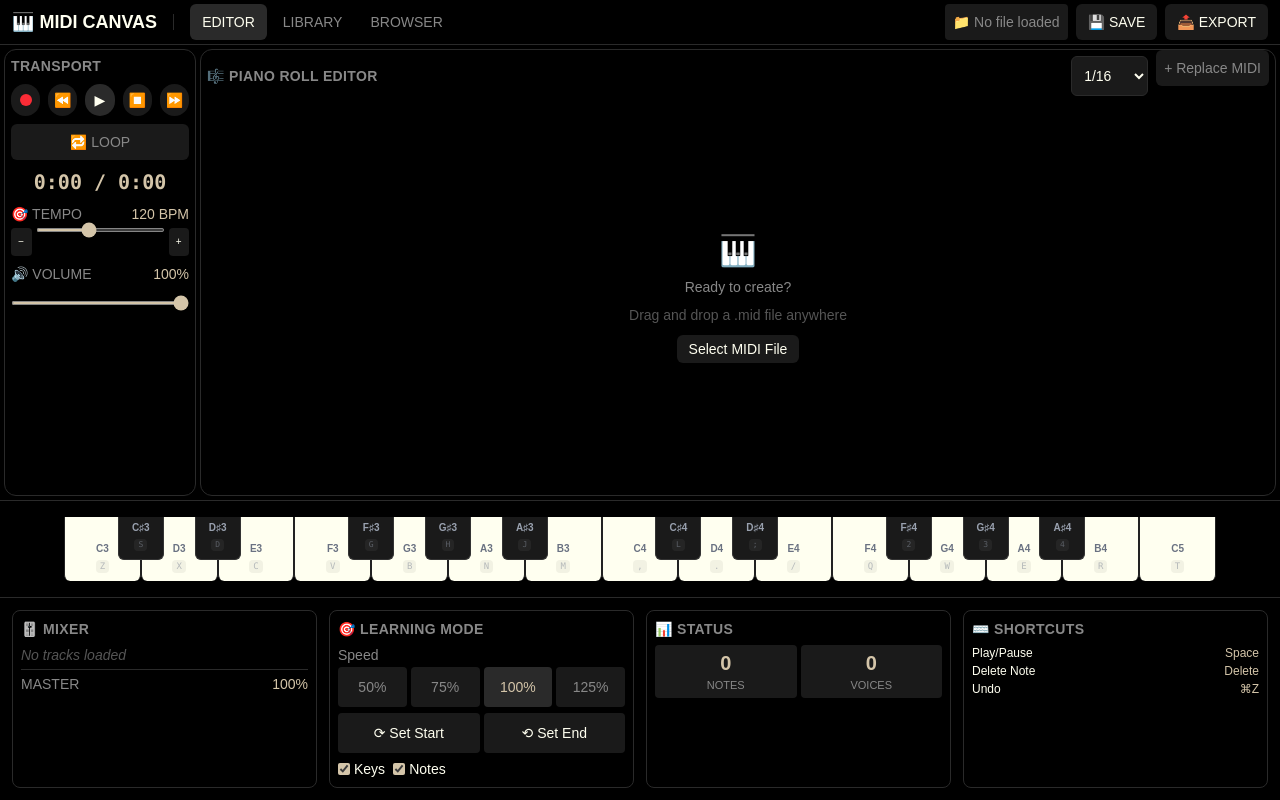
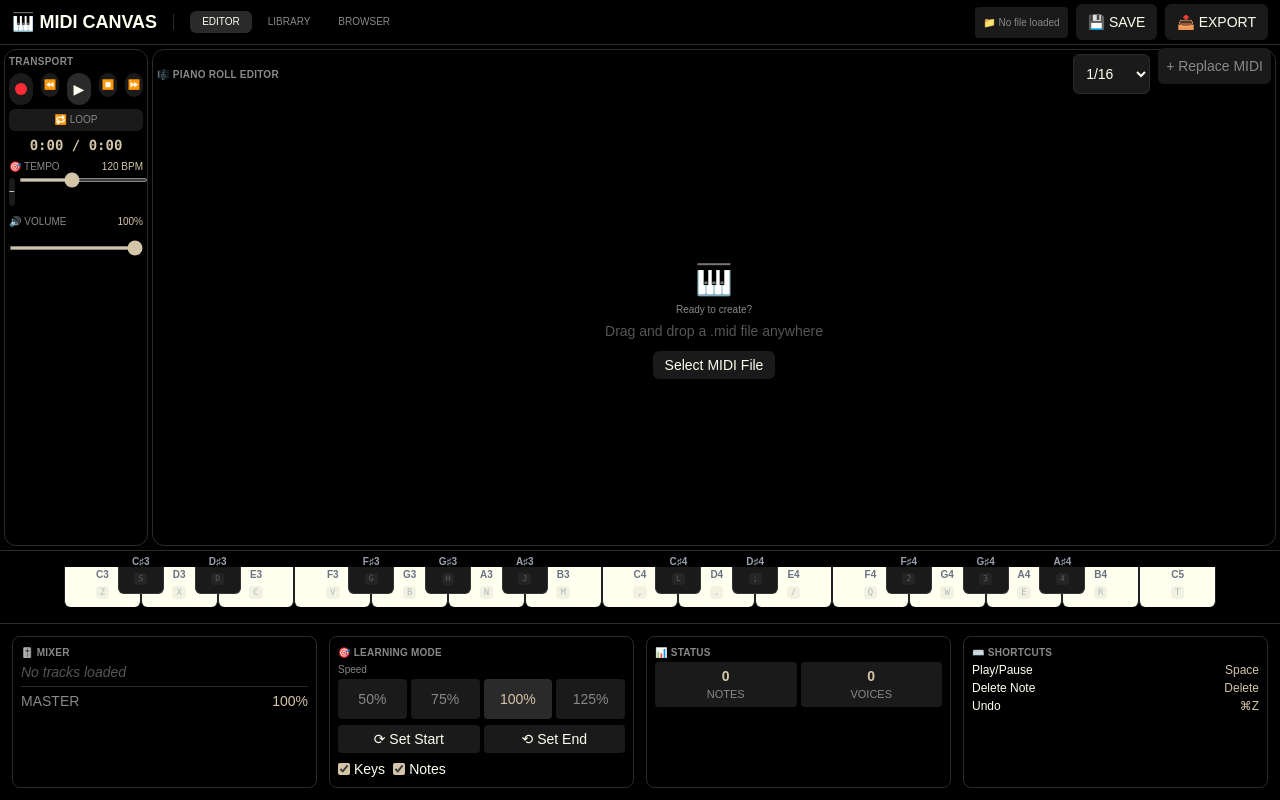
Before and after one commit to nishhhi11/MidiCanvas, a React (Vite) app: page /studio in a window 1280 px wide. Built offline with nearby package versions, Linux system fonts and the light colour scheme.

Commit message:
Extreme shrinking of transport and bottom panels to maximize piano roll

```diff
--- a/src/pages/EditorPage.jsx
+++ b/src/pages/EditorPage.jsx
@@ -256,7 +256,7 @@ export default function EditorPage() {
                 <Link
                   key={tab}
                   to={tab === 'EDITOR' ? '/studio' : tab === 'LIBRARY' ? '/library' : '/'}
-                  className={`px-3 py-2 rounded-md text-sm font-medium transition-all ${
+                  className={`px-3 py-1 rounded-md text-[10px] text-sm font-medium transition-all ${
                     tab === 'EDITOR'
                       ? 'bg-[#2a2a2a] text-[#FFFFF0]'
                       : 'text-[#888888] hover:text-[#FFFFF0] hover:bg-[#1a1a1a]'
@@ -269,7 +269,7 @@ export default function EditorPage() {
           </div>
 
           <div className="flex items-center gap-2">
-            <span className="text-sm text-[#888888] bg-[#1a1a1a] px-2 py-2 rounded">
+            <span className="text-[10px] text-[#888888] bg-[#1a1a1a] px-2 py-2 rounded">
               📁 {uploadedFile || 'No file loaded'}
             </span>
             <button
@@ -305,10 +305,10 @@ export default function EditorPage() {
 
       <div className="flex-1 flex min-h-0 p-1 gap-1">
 
-        <div className="w-48 flex-shrink-0 bg-black rounded-xl border border-[#2a2a2a] p-1.5 flex flex-col">
-          <div className="text-sm font-semibold text-[#888888] mb-2 uppercase tracking-wide">Transport</div>
+        <div className="w-36 flex-shrink-0 bg-black rounded-xl border border-[#2a2a2a] p-1 flex flex-col">
+          <div className="text-[10px] font-bold text-[#888888] mb-1 uppercase tracking-wide">Transport</div>
 
-          <div className="flex justify-center gap-2 mb-2">
+          <div className="flex justify-center gap-2 mb-1">
             <button
               onClick={toggleRecord}
               className={`w-8 h-8 rounded-full flex items-center justify-center transition-all ${
@@ -322,7 +322,7 @@ export default function EditorPage() {
             </button>
             <button
               onClick={() => handleSeek(0)}
-              className="w-8 h-8 rounded-full text-sm bg-[#1a1a1a] hover:bg-[#2a2a2a] text-sm text-[#FFFFF0]"
+              className="w-6 h-6 rounded-full text-[10px] bg-[#1a1a1a] hover:bg-[#2a2a2a] text-sm text-[#FFFFF0]"
               title="Rewind to Start"
             >
               ⏪
@@ -335,13 +335,13 @@ export default function EditorPage() {
             </button>
             <button
               onClick={() => handleStop()}
-              className="w-8 h-8 rounded-full text-sm bg-[#1a1a1a] hover:bg-[#2a2a2a] text-sm text-[#FFFFF0]"
+              className="w-6 h-6 rounded-full text-[10px] bg-[#1a1a1a] hover:bg-[#2a2a2a] text-sm text-[#FFFFF0]"
             >
               ⏹️
             </button>
             <button
               onClick={() => handleSeek(Math.min(totalTime, currentTime + 5))}
-              className="w-8 h-8 rounded-full text-sm bg-[#1a1a1a] hover:bg-[#2a2a2a] text-sm text-[#FFFFF0]"
+              className="w-6 h-6 rounded-full text-[10px] bg-[#1a1a1a] hover:bg-[#2a2a2a] text-sm text-[#FFFFF0]"
               title="Fast Forward"
             >
               ⏩
@@ -350,7 +350,7 @@ export default function EditorPage() {
 
           <button
             onClick={toggleLoop}
-            className={`text-sm py-2 rounded-md mb-2 transition-all ${
+            className={`text-sm py-1 rounded-md text-[10px] mb-1 transition-all ${
               isLooping
                 ? 'bg-[#2a2a2a] text-[#D4C5A9] border border-[#D4C5A9]/30'
                 : 'bg-[#1a1a1a] text-[#888888] hover:bg-[#2a2a2a]'
@@ -359,13 +359,13 @@ export default function EditorPage() {
             🔁 {isLooping ? 'LOOP ACTIVE' : 'LOOP'}
           </button>
 
-          <div className="text-center font-mono text-xl font-bold text-[#D4C5A9] mb-2">
+          <div className="text-center font-mono text-sm font-bold text-[#D4C5A9] mb-1">
             {formatTime(currentTime)} / {formatTime(totalTime)}
           </div>
 
           <div className="space-y-2">
             <div>
-              <div className="text-sm text-[#888888] mb-1 flex justify-between">
+              <div className="text-[10px] text-[#888888] mb-1 flex justify-between">
                 <span>🎯 TEMPO</span>
                 <span className="text-[#D4C5A9]">{tempo} BPM</span>
               </div>
@@ -394,7 +394,7 @@ export default function EditorPage() {
             </div>
 
             <div>
-              <div className="text-sm text-[#888888] mb-1 flex justify-between">
+              <div className="text-[10px] text-[#888888] mb-1 flex justify-between">
                 <span>🔊 VOLUME</span>
                 <span className="text-[#D4C5A9]">{Math.round(masterVolume * 100)}%</span>
               </div>
@@ -411,9 +411,9 @@ export default function EditorPage() {
           </div>
         </div>
 
-        <div className="flex-1 bg-black rounded-xl border border-[#2a2a2a] p-1.5 flex flex-col min-w-0 relative">
-          <div className="flex justify-between items-center mb-2 flex-shrink-0">
-            <div className="text-sm font-semibold text-[#888888] uppercase tracking-wide">
+        <div className="flex-1 bg-black rounded-xl border border-[#2a2a2a] p-1 flex flex-col min-w-0 relative">
+          <div className="flex justify-between items-center mb-1 flex-shrink-0">
+            <div className="text-[10px] font-bold text-[#888888] uppercase tracking-wide">
               🎼 Piano Roll Editor
             </div>
             <div className="flex gap-2">
@@ -446,8 +446,8 @@ export default function EditorPage() {
             {!hasMIDILoaded ? (
               <div className="absolute inset-0 flex items-center justify-center bg-black/90 rounded-xl z-10">
                 <div className="text-center">
-                  <div className="text-3xl mb-2">🎹</div>
-                  <div className="text-sm text-[#888888] mb-2">Ready to create?</div>
+                  <div className="text-3xl mb-1">🎹</div>
+                  <div className="text-[10px] text-[#888888] mb-1">Ready to create?</div>
                   <div className="text-sm text-[#555555] mb-3">Drag and drop a .mid file anywhere</div>
                   <label className="cursor-pointer">
                     <input type="file" accept=".mid,.midi" onChange={handleFileUpload} className="hidden" />
@@ -471,7 +471,7 @@ export default function EditorPage() {
             )}
             {isParsing && (
               <div className="absolute inset-0 flex flex-col items-center justify-center bg-black/80 z-20 rounded-xl">
-                 <div className="w-8 h-8 border-2 border-gray-500/20 border-t-gray-400 rounded-full animate-spin mb-2" />
+                 <div className="w-8 h-8 border-2 border-gray-500/20 border-t-gray-400 rounded-full animate-spin mb-1" />
                  <span className="text-[#888888] text-sm">Parsing MIDI...</span>
               </div>
             )}
@@ -480,7 +480,7 @@ export default function EditorPage() {
       </div>
 
       <div className="flex-shrink-0 border-t border-[#2a2a2a] bg-black p-4 w-full flex justify-center">
-        <div className="w-full max-w-6xl relative h-16 select-none">
+        <div className="w-full max-w-6xl relative h-10 select-none">
 
           <div className="flex w-full h-full">
             {virtualPianoKeys.filter(k => ![1, 3, 6, 8, 10].includes(virtualPianoKeys.indexOf(k) % 12)).map((note, idx) => {
@@ -601,7 +601,7 @@ export default function EditorPage() {
         <div className="grid grid-cols-4 gap-3">
 
           <div className="bg-black rounded-lg border border-[#2a2a2a] p-2">
-            <div className="text-sm font-semibold text-[#888888] mb-1.5 uppercase tracking-wide">
+            <div className="text-[10px] font-bold text-[#888888] mb-0.5 uppercase tracking-wide">
               🎚️ Mixer
             </div>
             <div className="space-y-1 max-h-24 overflow-y-auto custom-scrollbar">
@@ -613,7 +613,7 @@ export default function EditorPage() {
                    const isMuted = mutedTracks.has(track.id);
                    const isSoloed = soloedTracks.has(track.id);
                    return (
-                    <div key={track.id || idx} className="flex flex-col mb-2">
+                    <div key={track.id || idx} className="flex flex-col mb-1">
                       <div className="flex items-center justify-between text-sm">
                         <div className="flex items-center gap-1">
 
@@ -669,12 +669,12 @@ export default function EditorPage() {
           </div>
 
           <div className="bg-black rounded-lg border border-[#2a2a2a] p-2">
-            <div className="text-sm font-semibold text-[#888888] mb-1.5 uppercase tracking-wide">
+            <div className="text-[10px] font-bold text-[#888888] mb-0.5 uppercase tracking-wide">
               🎯 Learning Mode
             </div>
             <div className="space-y-1.5">
               <div>
-                <div className="text-sm text-[#888888] mb-0.5">Speed</div>
+                <div className="text-[10px] text-[#888888] mb-0.5">Speed</div>
                 <div className="flex gap-1">
                   {[0.5, 0.75, 1.0, 1.25].map(speed => (
                     <button
@@ -694,13 +694,13 @@ export default function EditorPage() {
               <div className="flex gap-1">
                 <button
                   onClick={() => setLoopPoints(currentTime, loopEnd)}
-                  className="flex-1 py-2.5 bg-[#1a1a1a] rounded text-sm text-[#FFFFF0] hover:bg-[#2a2a2a]"
+                  className="flex-1 py-1 bg-[#1a1a1a] rounded text-sm text-[#FFFFF0] hover:bg-[#2a2a2a]"
                 >
                   ⟳ Set Start
                 </button>
                 <button
                   onClick={() => setLoopPoints(loopStart, currentTime)}
-                  className="flex-1 py-2.5 bg-[#1a1a1a] rounded text-sm text-[#FFFFF0] hover:bg-[#2a2a2a]"
+                  className="flex-1 py-1 bg-[#1a1a1a] rounded text-sm text-[#FFFFF0] hover:bg-[#2a2a2a]"
                 >
                   ⟲ Set End
                 </button>
@@ -729,16 +729,16 @@ export default function EditorPage() {
           </div>
 
           <div className="bg-black rounded-lg border border-[#2a2a2a] p-2">
-            <div className="text-sm font-semibold text-[#888888] mb-1.5 uppercase tracking-wide">
+            <div className="text-[10px] font-bold text-[#888888] mb-0.5 uppercase tracking-wide">
               📊 Status
             </div>
             <div className="grid grid-cols-2 gap-1 text-center">
               <div className="bg-[#1a1a1a] rounded p-1">
-                <div className="text-lg lg:text-xl font-bold text-[#D4C5A9]">{totalNotesCount}</div>
+                <div className="text-lg lg:text-sm font-bold text-[#D4C5A9]">{totalNotesCount}</div>
                 <div className="text-[9px] lg:text-[11px] text-[#888888]">NOTES</div>
               </div>
               <div className="bg-[#1a1a1a] rounded p-1">
-                <div className="text-lg lg:text-xl font-bold text-[#D4C5A9]">{activeVoicesCount}</div>
+                <div className="text-lg lg:text-sm font-bold text-[#D4C5A9]">{activeVoicesCount}</div>
                 <div className="text-[9px] lg:text-[11px] text-[#888888]">VOICES</div>
               </div>
             </div>
@@ -750,7 +750,7 @@ export default function EditorPage() {
           </div>
 
           <div className="bg-black rounded-lg border border-[#2a2a2a] p-2">
-            <div className="text-sm font-semibold text-[#888888] mb-1.5 uppercase tracking-wide">
+            <div className="text-[10px] font-bold text-[#888888] mb-0.5 uppercase tracking-wide">
               ⌨️ Shortcuts
             </div>
             <div className="space-y-0.5 text-[10px] lg:text-xs">
```
